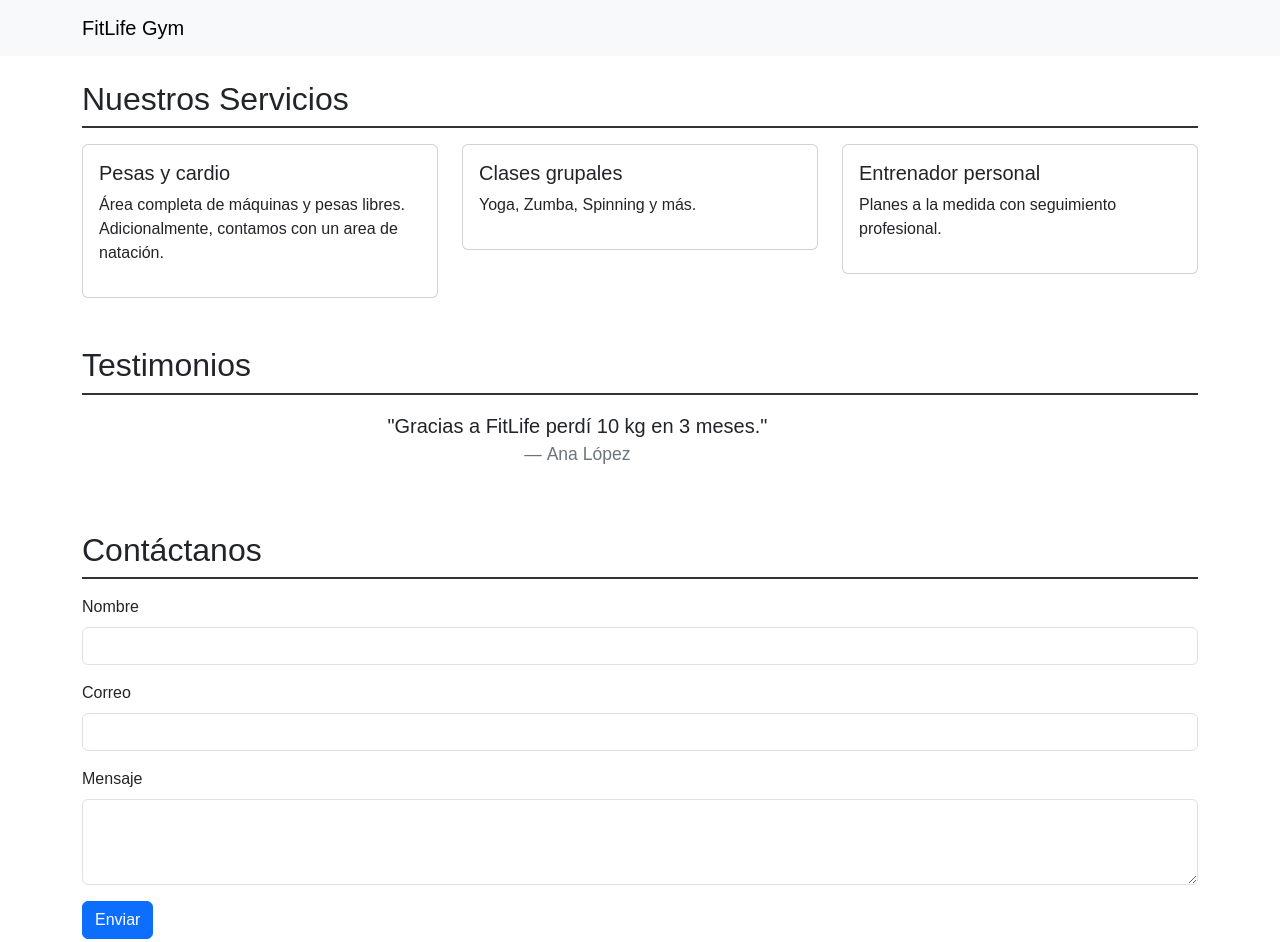
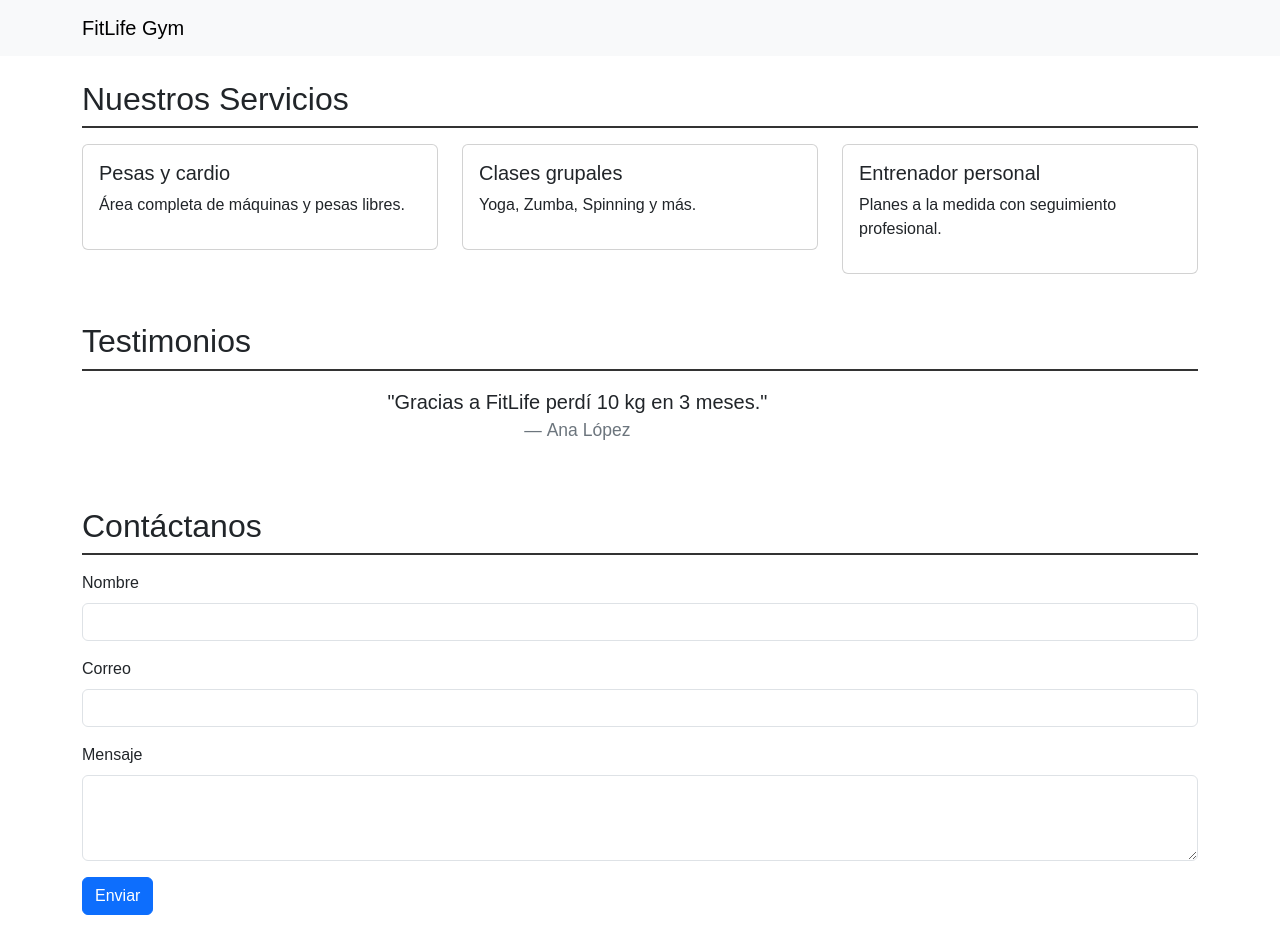
Before and after one commit to rcpoli/web-gym-docker, a plain HTML site: page Frontend/index.html in a window 1280 px wide. Drawn offline with nearby package versions, Linux system fonts and the light colour scheme.

Commit message:
test html

```diff
--- a/Frontend/index.html
+++ b/Frontend/index.html
@@ -27,7 +27,7 @@
         <div class="col-md-4">
           <div class="card p-3">
             <h5>Pesas y cardio</h5>
-            <p>Área completa de máquinas y pesas libres. Adicionalmente, contamos con un area de natación.</p>
+            <p>Área completa de máquinas y pesas libres.</p>
           </div>
         </div>
         <div class="col-md-4">
```
